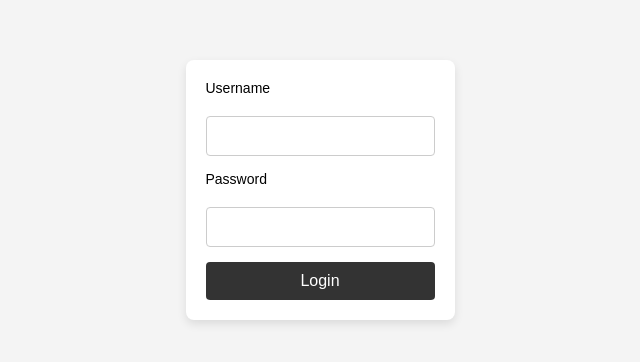
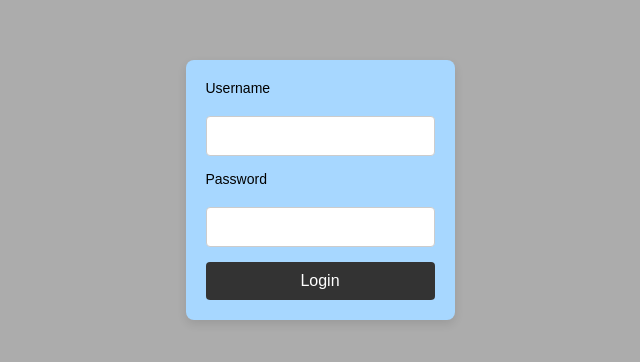
Before and after one commit to abdullah6590/Web-Development, a plain HTML site: page login-Form/index.html in a window 1280 px wide. Shown: the part 210-572 px from the top of the page, without its empty margins (320-960 px from the left). Drawn offline with Linux system fonts and the light colour scheme.

Commit message:
little changes

```diff
--- a/Navigation-Bar-Layout/styles.css
+++ b/Navigation-Bar-Layout/styles.css
@@ -25,6 +25,7 @@ body {
 
   .logo span {
     color: #fff;
+
   }
 
    .nav-links {
--- a/login-Form/styles.css
+++ b/login-Form/styles.css
@@ -6,11 +6,11 @@ body, html {
     display: flex;
     justify-content: center;
     align-items: center;
-    background-color: #f4f4f4;
+    background-color: #acacac;
   }
 
   .form-container {
-    background-color: #fff;
+    background-color: #a7d7ff;
     padding: 20px;
     border-radius: 8px;
     box-shadow: 0 4px 10px rgba(0, 0, 0, 0.1);
@@ -52,7 +52,7 @@ body, html {
   }
 
   button:hover {
-    background-color: #f9a826;
+    background-color: #007c38;
   }
 
   /* Responsive Styles */
```
